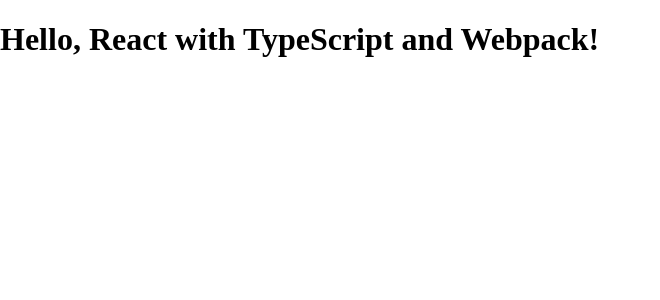
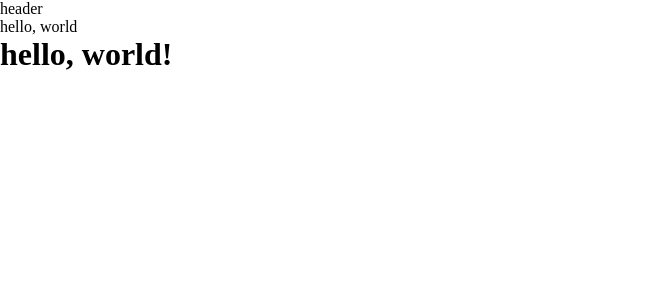
Before and after one commit to gavrh/gav.codes, a React app: page / in a window 1280 px wide. Shown: the top 300 px of the page, without its empty margins (0-660 px from the left). Built offline with nearby package versions, Linux system fonts and the light colour scheme.

Commit message:
boilerplate header file

```diff
--- a/src/App.tsx
+++ b/src/App.tsx
@@ -1,9 +1,14 @@
 import React from 'react';
+import Header from './components/Header';
 
 export default function App() {
 	return (
-		<div>
-			<h1>Hello, React with TypeScript and Webpack!</h1>
-		</div>
+        <div>
+            <Header />
+            hello, world
+            <h1>
+                hello, world!
+            </h1>
+        </div>
 	);
 }
--- /dev/null
+++ b/src/components/Header.tsx
@@ -0,0 +1,9 @@
+import React from 'react';
+
+export default function Header() {
+	return (
+        <div>
+            header
+        </div>
+	);
+}
--- a/src/index.css
+++ b/src/index.css
@@ -2,13 +2,14 @@
 @tailwind components;
 @tailwind utilities;
 
-/* add font family soon */
-html,
-body {
+* {
+    margin: 0;
+    padding: 0;
+}
+
+html, body {
 	width: 100%;
 	height: 100%;
-	margin: 0;
-	padding: 0;
 }
 
 body {
@@ -16,8 +17,8 @@
 }
 
 ::selection {
-	background: rgba(5, 150, 105, 0.5); /* WebKit/Blink Browsers */
+	background: rgba(71, 212, 185, 0.5);
 }
 ::-moz-selection {
-	background: rgba(5, 150, 105, 0.5); /* Gecko Browsers */
+	background: rgba(71, 212, 185, 0.5);
 }
```
